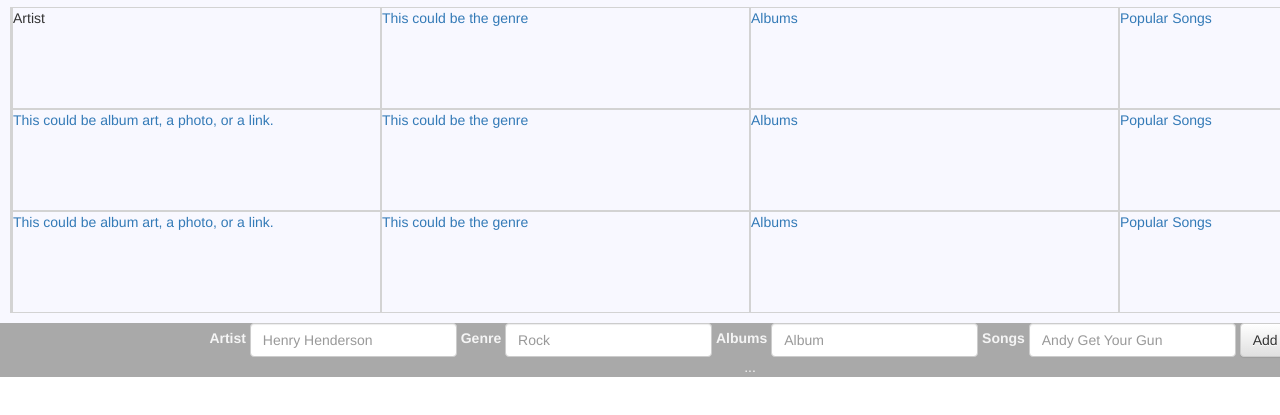
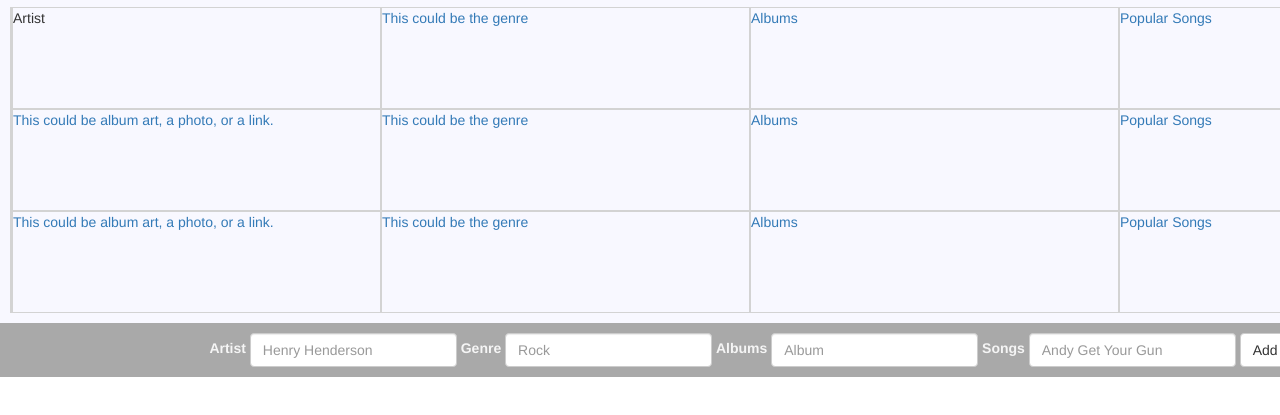
Before and after one commit to henhouse/MusicApp, a plain HTML site: page index2.html in a window 1280 px wide. Shown: the part 103-518 px from the top of the page. Drawn offline with nearby package versions, Linux system fonts and the light colour scheme.

Commit message:
Remove unneeded Bootstrap file, remove temp whitespace and give it padding.

```diff
--- a/index2.html
+++ b/index2.html
@@ -3,10 +3,7 @@
     <head>
         <title>Website</title>
         <link rel="stylesheet" href="https://maxcdn.bootstrapcdn.com/bootstrap/3.3.4/css/bootstrap.min.css">
-        <link rel="stylesheet" href="https://maxcdn.bootstrapcdn.com/bootstrap/3.3.4/css/bootstrap-theme.min.css">
         <link rel="stylesheet" href="style.css">
-
-
     </head>
     <body>
         <div id="container">
@@ -115,10 +112,8 @@
                         </div>
                         <button type="submit" class="btn btn-default">Add</button>
                     </form>
-                <p>...</p>
             </div>
         </div>
-
          <script src="http://ajax.googleapis.com/ajax/libs/jquery/1.11.2/jquery.min.js"></script>
          <script src="insertion.js"></script>
     </body>
--- a/style.css
+++ b/style.css
@@ -109,3 +109,8 @@ body{
     text-align: center;
     position: relative;
 }
+
+form {
+    padding-top: 10px;
+    padding-bottom: 10px;
+}
```
